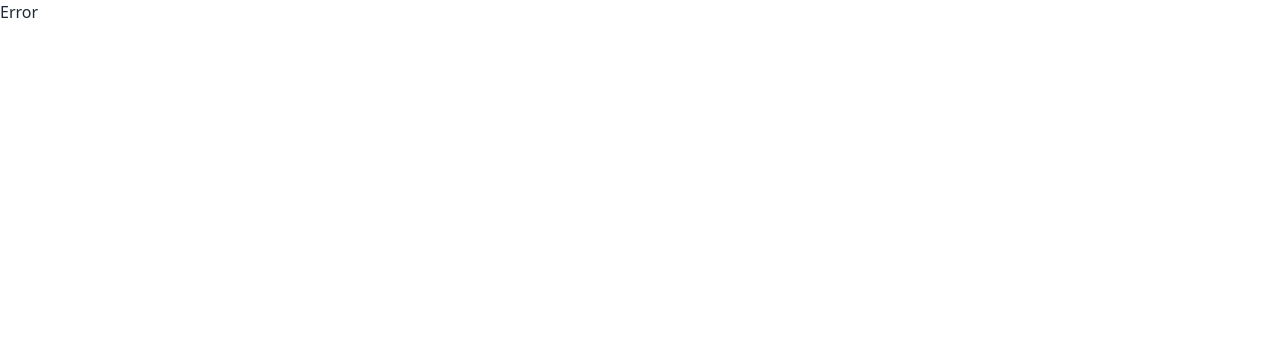
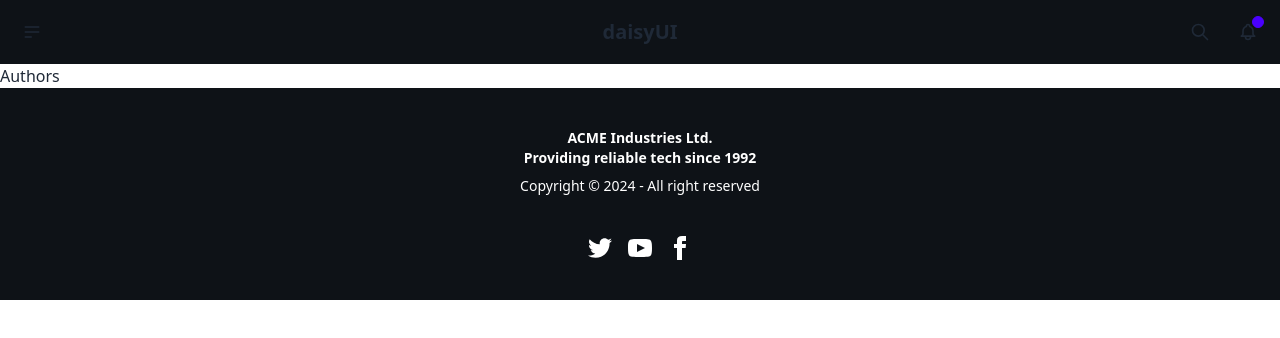
Before and after one commit to Darthdevv/Blog-App, a React (Vite) app in the folder frontend/: page /authors in a window 1280 px wide. Before the commit this address had no page. Shown: the top 338 px of the page. Built offline with nearby package versions, Linux system fonts and the light colour scheme.

Commit message:
🪻 feat: adding more pages for routes

```diff
--- a/frontend/src/App.jsx
+++ b/frontend/src/App.jsx
@@ -3,19 +3,31 @@ import './App.css'
 import { createBrowserRouter, RouterProvider } from 'react-router-dom'
 import MainLayout from './layouts/MainLayout'
 import Error from './pages/error/Error'
+import Register from './pages/register/Register'
+import Login from './pages/log/Login'
+import CreatePost from './pages/post/CreatePost'
+import Authors from './pages/authors/Authors'
+import PostDetails from './pages/post/PostDetails'
+import UserProfile from './pages/profiles/UserProfile'
 
 function App() {
 
   const router = createBrowserRouter([
     {
-      path: '/',
+      path: "/",
       element: <MainLayout />,
       errorElement: <Error />,
       children: [
-        { index: true, element: <Home/>}
-      ]
-    }
-  ])
+        { index: true, element: <Home /> },
+        { path: 'posts/:id', element: <PostDetails /> },
+        { path: 'register', element: <Register /> },
+        { path: 'login', element: <Login /> },
+        { path: 'authors', element: <Authors /> },
+        { path: 'create', element: <CreatePost /> },
+        { path: 'profile/:id', element: <UserProfile /> },
+      ],
+    },
+  ]);
 
   return (
     <RouterProvider router={router}/>
--- a/frontend/src/pages/authors/Authors.jsx
+++ b/frontend/src/pages/authors/Authors.jsx
@@ -0,0 +1,9 @@
+
+
+const Authors = () => {
+  return (
+    <div>Authors</div>
+  )
+}
+
+export default Authors
--- a/frontend/src/pages/dashboard/DashBoard.jsx
+++ b/frontend/src/pages/dashboard/DashBoard.jsx
@@ -0,0 +1,9 @@
+
+
+const DashBoard = () => {
+  return (
+    <div>DashBoard</div>
+  )
+}
+
+export default DashBoard
--- /dev/null
+++ b/frontend/src/pages/profiles/UserProfile.jsx
@@ -0,0 +1,9 @@
+
+
+const UserProfile = () => {
+  return (
+    <div>UserProfiles</div>
+  )
+}
+
+export default UserProfile
--- a/frontend/src/pages/profiles/UserProfiles.jsx
+++ /dev/null
@@ -1,9 +0,0 @@
-
-
-const UserProfiles = () => {
-  return (
-    <div>UserProfiles</div>
-  )
-}
-
-export default UserProfiles
```
